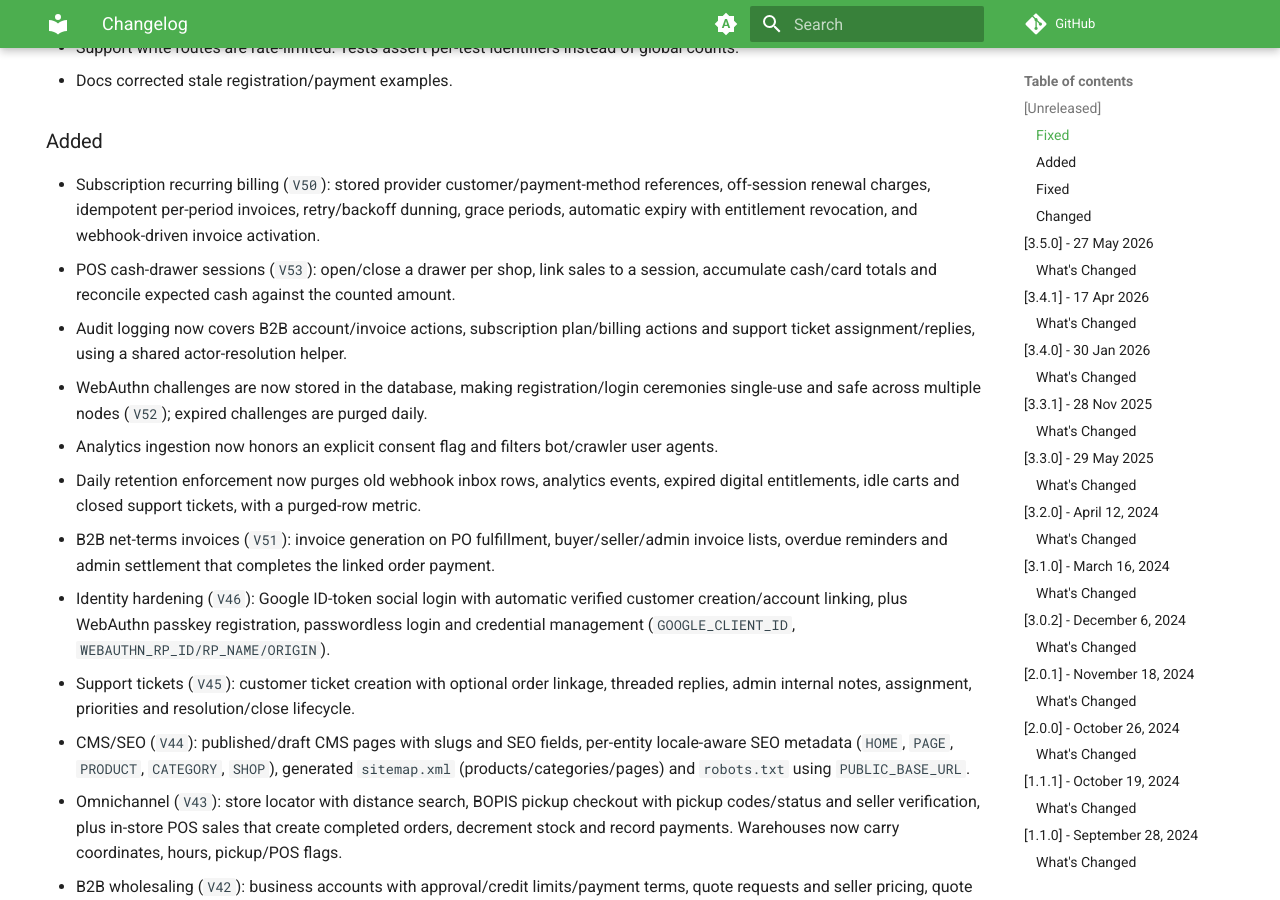
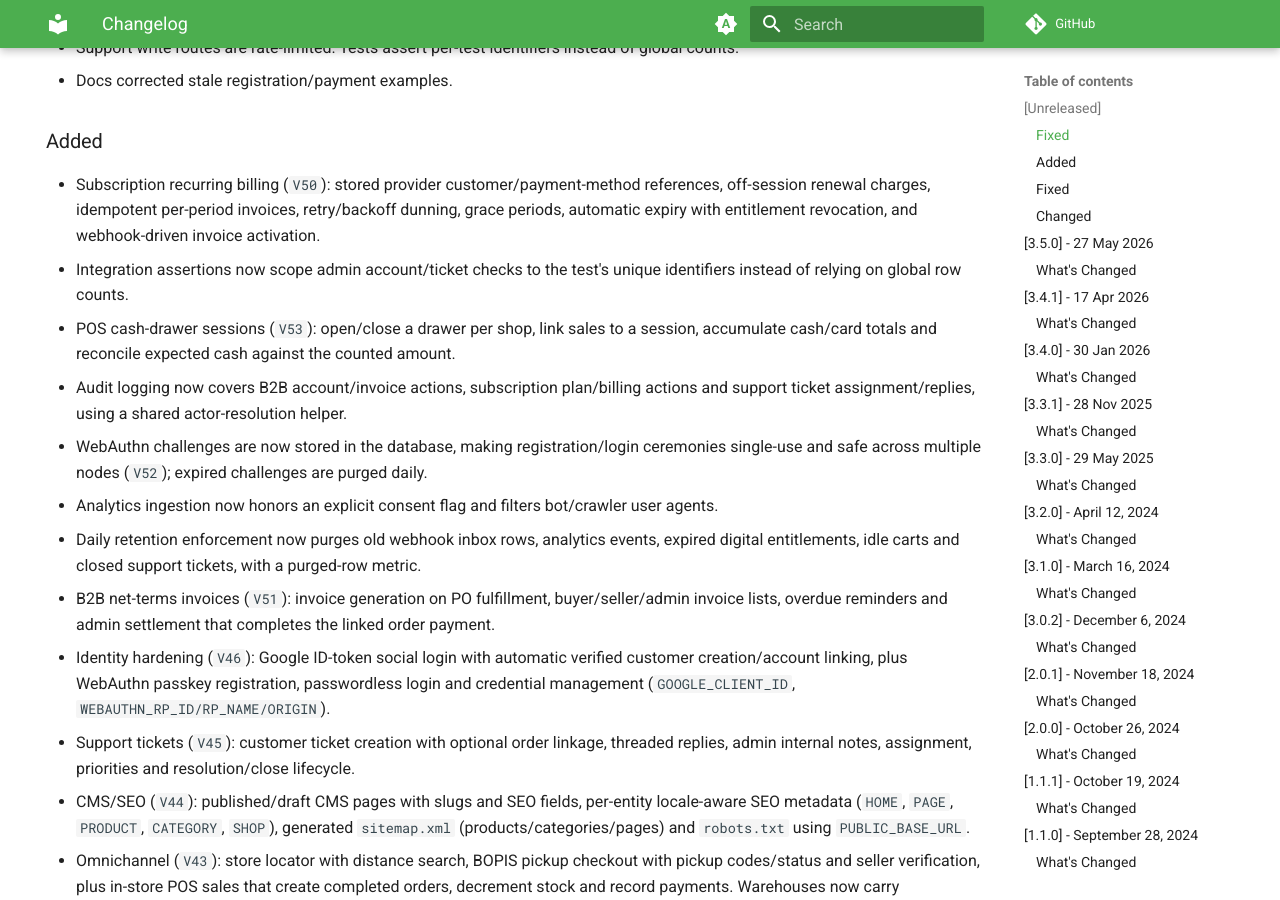
Before and after one commit to piashcse/ktor-E-Commerce, an MkDocs documentation site: the page built from docs/changelog.md, in a window 1280 px wide and 900 px high, scrolled down 1309 px. Built offline with MkDocs 1.6.1 and Material for MkDocs 9.7.7, drawn with Linux system fonts in a browser that asks for light colours; comment, search, counter and statistics services are not loaded.

Commit message:
test(isolation): scope admin assertions to test data
- Count admin B2B accounts by the unique buyer instead of globally
- Count admin support tickets by the created ticket instead of globally
- Note the isolation fix in the changelog

```diff
--- a/docs/changelog.md
+++ b/docs/changelog.md
@@ -54,6 +54,8 @@ hide:
 - Subscription recurring billing (`V50`): stored provider customer/payment-method references,
   off-session renewal charges, idempotent per-period invoices, retry/backoff dunning, grace periods,
   automatic expiry with entitlement revocation, and webhook-driven invoice activation.
+- Integration assertions now scope admin account/ticket checks to the test's unique identifiers
+  instead of relying on global row counts.
 - POS cash-drawer sessions (`V53`): open/close a drawer per shop, link sales to a session,
   accumulate cash/card totals and reconcile expected cash against the counted amount.
 - Audit logging now covers B2B account/invoice actions, subscription plan/billing actions and
```
Also changed, not shown: 2 other files.
